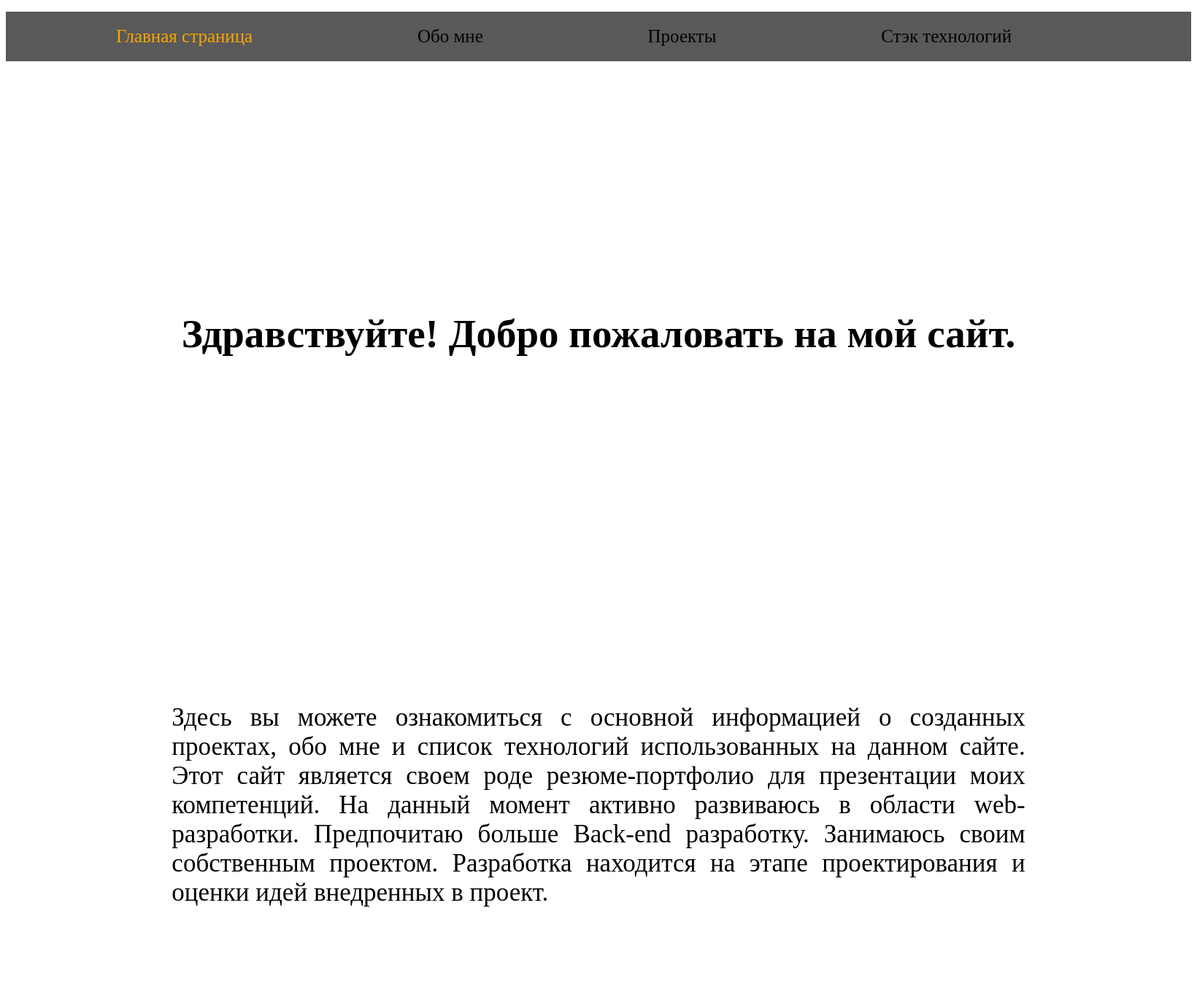
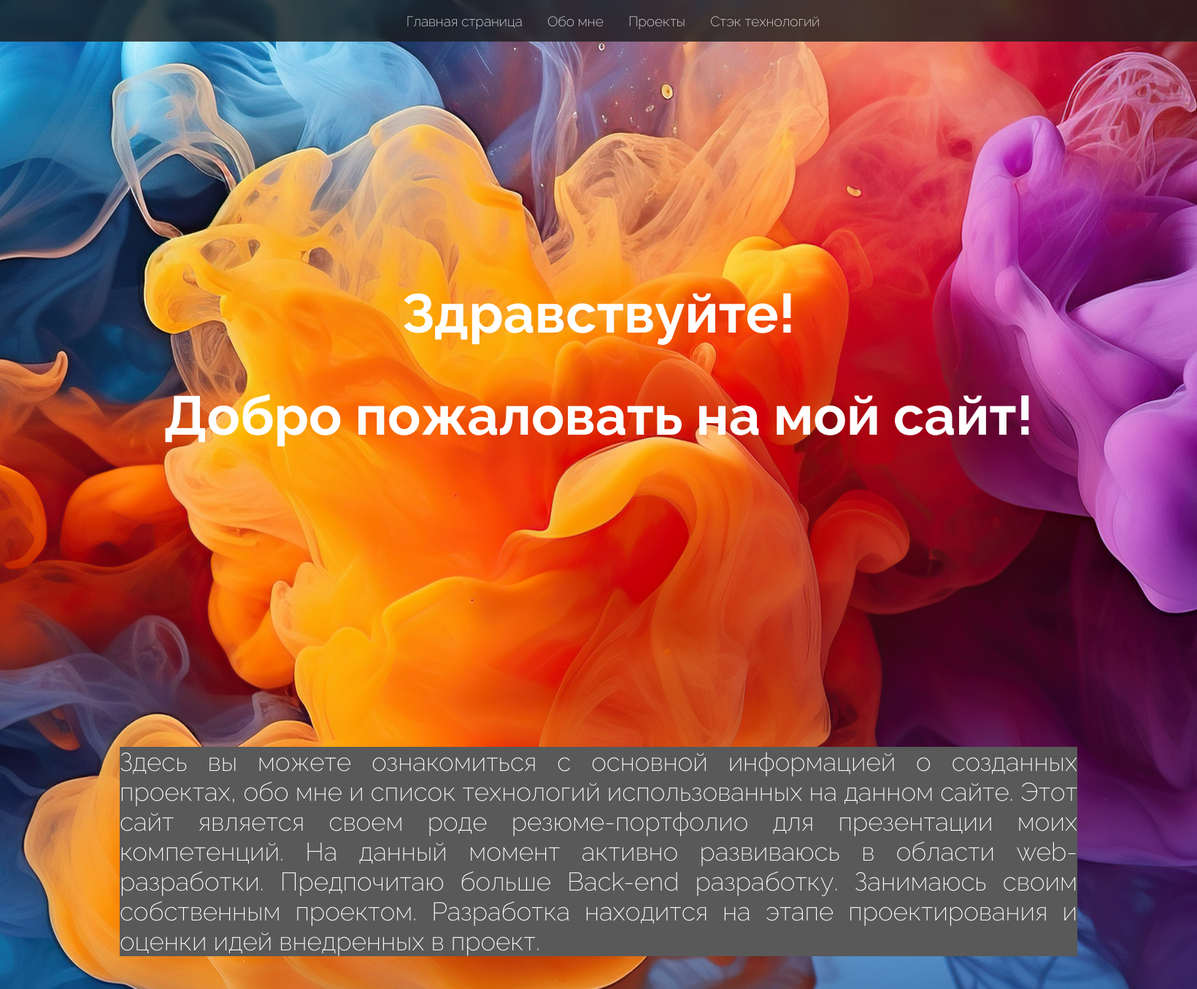
Before and after one commit to nguyendeniel/Project_Arcane, a Flask app: page / in a window 1640 px wide. Shown: the whole page at 73% size. Before the commit the page ends 1243 px from the top, so only its background shows below. Run offline with Flask 3, Linux system fonts and the light colour scheme.

Commit message:
new design

```diff
--- a/static/about_me_style.css
+++ b/static/about_me_style.css
@@ -3,11 +3,9 @@ body {
 }
 
 .header {
-    height: 100px;
     min-width: 1600px;
-    max-width: 100%;
-    border: 1px solid black;
-    background: cornflowerblue;
+    background: rgb(89,89,89);
+    background: linear-gradient(90deg, rgba(89,89,89,1) 15%, rgba(89,89,89,1) 50%, rgba(89,89,89,1) 85%);
 }
 
 .navigation-menu li {
--- a/static/main_page_style.css
+++ b/static/main_page_style.css
@@ -1,34 +1,39 @@
 body {
-    font-family: "Century Gothic";
+    font-family: "Raleway", sans-serif;
+    font-optical-sizing: auto;
+    font-weight: 200;
+    font-style: normal;
+    background: url(/static/images/main_background.jpg) center no-repeat;
+    color: white;
+    display: block;
+    margin: 0;
 }
 
-.header {
-    min-width: 1600px;
-    background: rgb(89,89,89);
-    background: linear-gradient(90deg, rgba(89,89,89,1) 15%, rgba(89,89,89,1) 50%, rgba(89,89,89,1) 85%);
+header {
+    padding: 0.1%;
+    min-width: 1280px;
+    max-width: 2560px;
+    background: rgba(28, 28, 28, 0.8);
+    text-align: center;
+    margin-bottom: 20%;
+    backdrop-filter: blur(5px);
 }
 
-.navigation-menu li {
+header nav ul li {
     display: inline-block;
-    padding: 20px 7% 20px 7%;
+    padding-left: 15px;
+    padding-right: 15px;
 }
 
-.navigation-menu a {
+header nav ul li a {
     text-decoration: none;
-    color: black;
-    font-size: 25px;
-}
-
-.active-page a {
-    color: orange;
+    color: white;
+    font-size: 19px;
 }
 
 .welcome-string {
     min-width: 1450px;
     max-width: 100%;
-    display: block;
-    margin: 25px 5% 25px 5%;
-    text-align: justify;
 }
 
 .welcome-string {
@@ -37,16 +42,16 @@ body {
 }
 
 .welcome-string h1 {
-    font-size: 55px;
-    margin-top: 45px;
+    font-size: 75px;
     text-align: center;
-    padding: 18% 0 30% 0;
 }
 
-.about_website {
+.short-information {
     text-align: justify;
     font-size: 35px;
-    margin: 0px 10% 45px 10%;
+    margin: 25% 10% 45px 10%;
+    background: rgb(89,89,89);
+    background: linear-gradient(90deg, rgba(89,89,89,1) 15%, rgba(89,89,89,1) 50%, rgba(89,89,89,1) 85%);
 }
 
 @keyframes anim-text {
--- a/static/projects_style.css
+++ b/static/projects_style.css
@@ -3,11 +3,9 @@ body {
 }
 
 .header {
-    height: 100px;
     min-width: 1600px;
-    max-width: 100%;
-    border: 1px solid black;
-    background: cornflowerblue;
+    background: rgb(89,89,89);
+    background: linear-gradient(90deg, rgba(89,89,89,1) 15%, rgba(89,89,89,1) 50%, rgba(89,89,89,1) 85%);
 }
 
 .navigation-menu li {
--- a/static/stack_tech_style.css
+++ b/static/stack_tech_style.css
@@ -3,11 +3,9 @@ body {
 }
 
 .header {
-    height: 100px;
     min-width: 1600px;
-    max-width: 100%;
-    border: 1px solid black;
-    background: cornflowerblue;
+    background: rgb(89,89,89);
+    background: linear-gradient(90deg, rgba(89,89,89,1) 15%, rgba(89,89,89,1) 50%, rgba(89,89,89,1) 85%);
 }
 
 .navigation-menu li {
--- a/templates/main_page.html
+++ b/templates/main_page.html
@@ -3,12 +3,15 @@
 <head>
     <meta name="viewport" content="width=device-width, initial-scale=1.0" charset="UTF-8">
     <link rel="stylesheet" href="{{ url_for('static',filename='main_page_style.css') }}">
+    <link rel="preconnect" href="https://fonts.googleapis.com">
+    <link rel="preconnect" href="https://fonts.gstatic.com" crossorigin>
+    <link href="https://fonts.googleapis.com/css2?family=Raleway:ital,wght@0,100..900;1,100..900&display=swap" rel="stylesheet">
     <title>Main Page</title>
 </head>
 <body>
-    <header class="header">
+    <header>
         <nav>
-            <ul class="navigation-menu">
+            <ul>
                 <li class="active-page"><a>Главная страница</a></li>
                 <li><a href="/about_me">Обо мне</a></li>
                 <li><a href="/projects">Проекты</a> </li>
@@ -16,17 +19,15 @@
             </ul>
        </nav>
     </header>
-    <div class="logo">
-        <img src="">
+    <div class="welcome-string">
+        <h1>Здравствуйте!</h1>
+        <h1>Добро пожаловать на мой сайт!</h1>
     </div>
-    <div class="welcome-string">
-        <h1>Здравствуйте! Добро пожаловать на мой сайт.</h1>
-        <div class="about_website">
-            Здесь вы можете ознакомиться с основной информацией о созданных проектах, обо мне и список технологий использованных на данном сайте.
-            Этот сайт является своем роде резюме-портфолио для презентации моих компетенций.
-            На данный момент активно развиваюсь в области web-разработки. Предпочитаю больше Back-end разработку.
-            Занимаюсь своим собственным проектом. Разработка находится на этапе проектирования и оценки идей внедренных в проект.
-        </div>
+    <div class="short-information">
+        Здесь вы можете ознакомиться с основной информацией о созданных проектах, обо мне и список технологий использованных на данном сайте.
+        Этот сайт является своем роде резюме-портфолио для презентации моих компетенций.
+        На данный момент активно развиваюсь в области web-разработки. Предпочитаю больше Back-end разработку.
+        Занимаюсь своим собственным проектом. Разработка находится на этапе проектирования и оценки идей внедренных в проект.
     </div>
 </body>
 </html>
```
Also changed, not shown: static/images/main_background.jpg.
